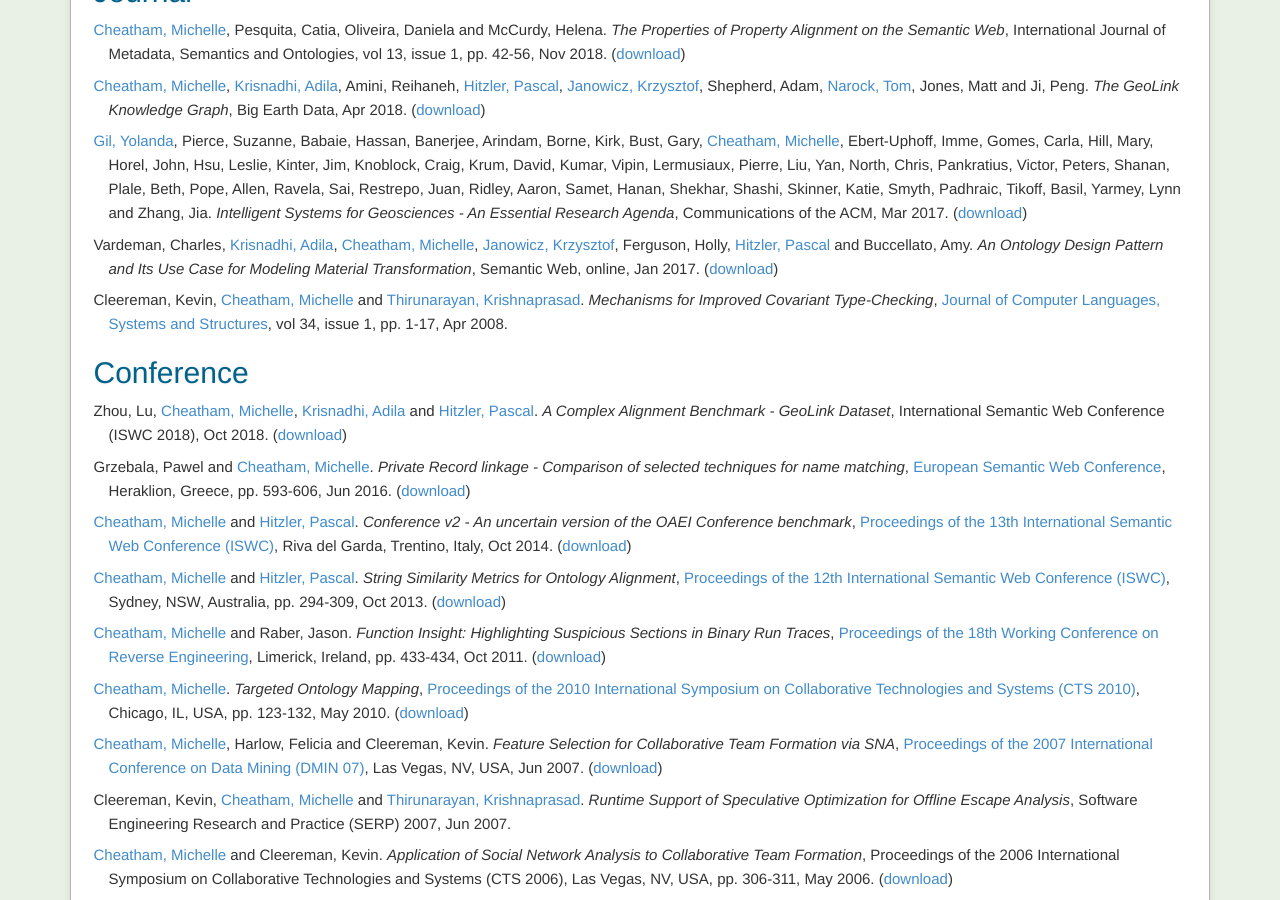
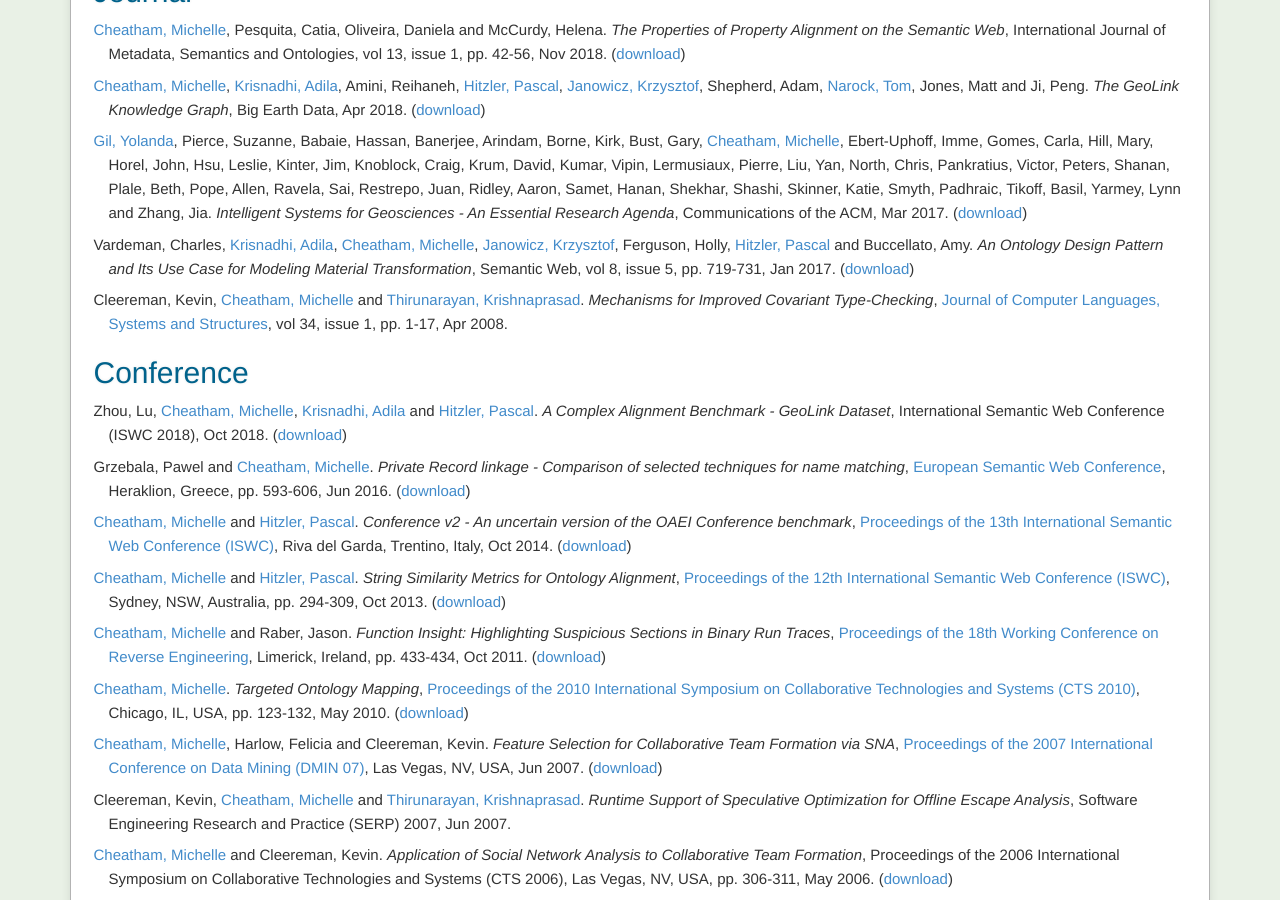
Before and after one commit to mcheatham/mcheatham.github.io, a Jekyll site: the page built from publications.md, in a window 1280 px wide and 900 px high, scrolled down 359 px. Built offline with Jekyll 4.4.1, drawn with Linux system fonts in a browser that asks for light colours.

Commit message:
Fixed publication information for Material Transformation ODP SWJ paper

```diff
--- a/_data/papers.yaml
+++ b/_data/papers.yaml
@@ -283,8 +283,10 @@
     - phitzler
     - abuccellato
   publication: Semantic Web
-  location: online
   date: 2017-01-01
+  volume: 8
+  issue: 5
+  pages: 719-731
   download: material-transformation.pdf
   type: journal
   keywords: odp
```
